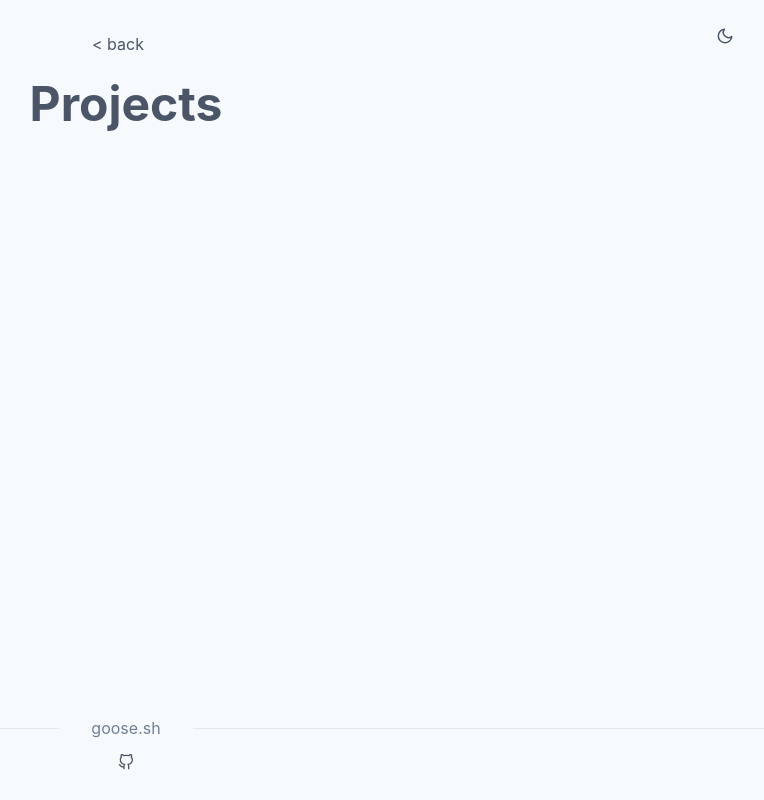
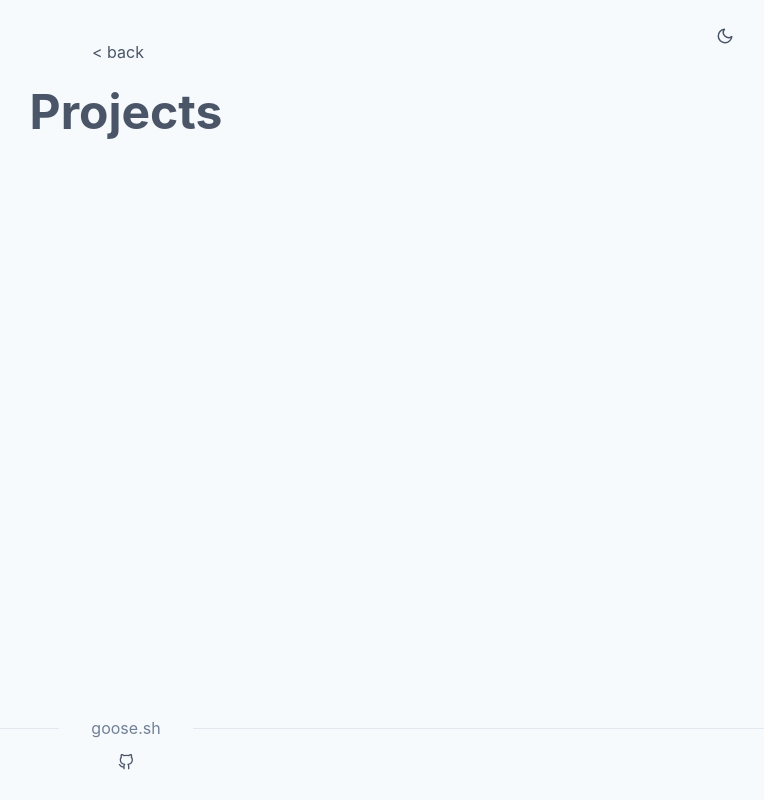
Before and after one commit to glgoose/glgoose.github.io, a Next.js app: page /projects in a window 1280 px wide. Shown: the whole page, without its empty margins (514-1278 px from the left). Built offline with nearby package versions, Linux system fonts and the light colour scheme.

Commit message:
change margin to spacing scale

```diff
--- a/pages/projects.js
+++ b/pages/projects.js
@@ -11,7 +11,7 @@ import NextLink from 'next/link'
 export default function Projects () {
   return (
     <Layout>
-      <Container maxW='2xl' mt='4vh'>
+      <Container maxW='2xl' mt={10}>
         <Stack justify='center'>
           <Center as='nav'>
             <NextLink href='/' passHref>
```
